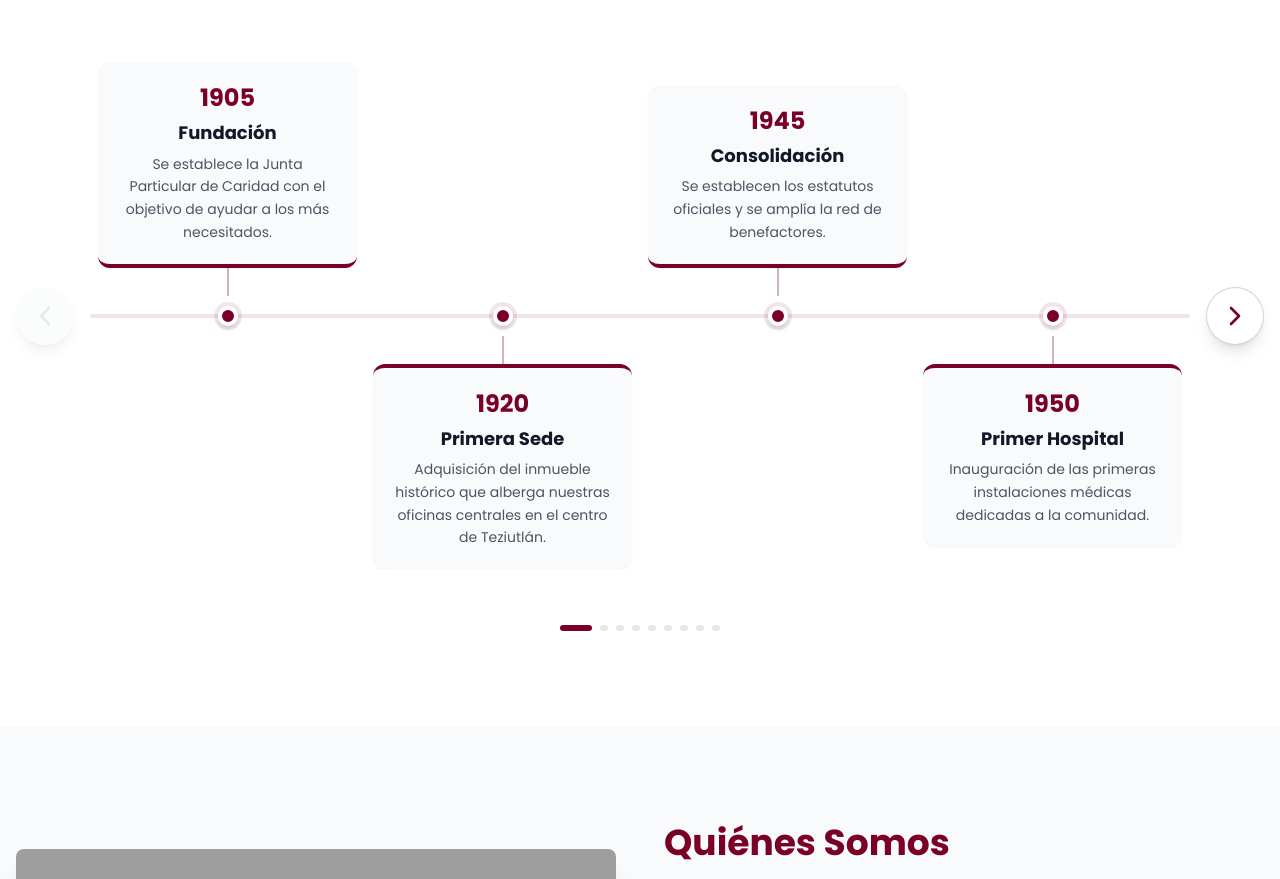
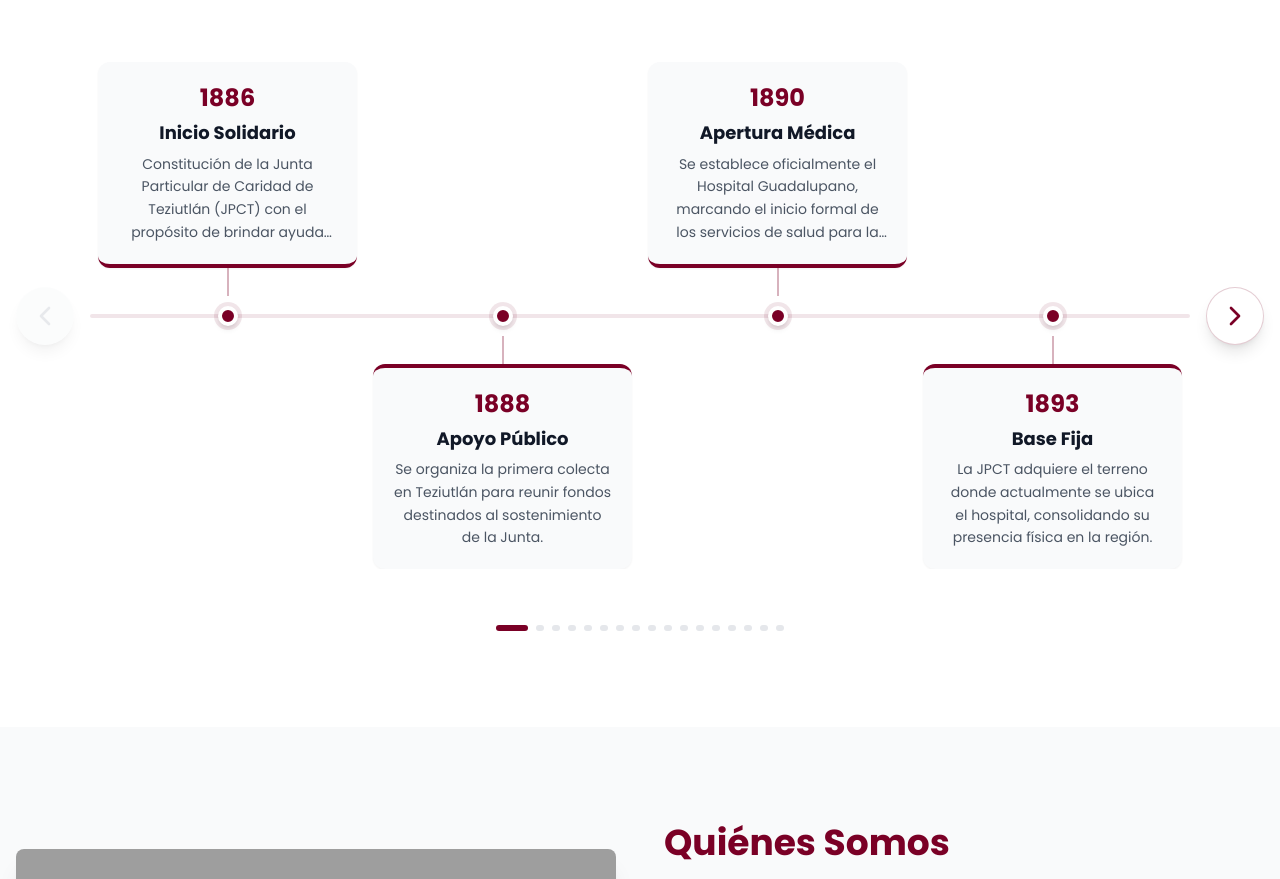
Before and after one commit to PabloBunny2003/website, a React (Vite) app: page / in a window 1280 px wide. Shown: the part 1040-1919 px from the top of the page. Built offline with nearby package versions, Linux system fonts and the light colour scheme; grey boxes are pictures that could not be loaded.

Commit message:
Timeline actualizado
Se agregaron nuevas fechas en timeline

```diff
--- a/src/components/Timeline.tsx
+++ b/src/components/Timeline.tsx
@@ -5,18 +5,26 @@ import { ChevronLeft, ChevronRight } from 'lucide-react';
 import { motion, AnimatePresence } from 'framer-motion';
 
 const milestones = [
-  { year: '1905', title: 'Fundación', description: 'Se establece la Junta Particular de Caridad con el objetivo de ayudar a los más necesitados.' },
-  { year: '1920', title: 'Primera Sede', description: 'Adquisición del inmueble histórico que alberga nuestras oficinas centrales en el centro de Teziutlán.' },
-  { year: '1945', title: 'Consolidación', description: 'Se establecen los estatutos oficiales y se amplía la red de benefactores.' },
-  { year: '1950', title: 'Primer Hospital', description: 'Inauguración de las primeras instalaciones médicas dedicadas a la comunidad.' },
-  { year: '1965', title: 'Voluntariado', description: 'Se formaliza el grupo de damas voluntarias para apoyo en asistencia social.' },
-  { year: '1985', title: 'Expansión', description: 'Ampliación de servicios incluyendo velatorios y asistencia social integral.' },
-  { year: '1998', title: 'Reconocimiento', description: 'Premio estatal al mérito altruista por la labor ininterrumpida en la sierra nororiental.' },
-  { year: '2005', title: 'Centenario', description: 'Celebración de 100 años de servicio ininterrumpido a la comunidad teziuteca.' },
-  { year: '2010', title: 'Modernización', description: 'Renovación de equipos médicos y reestructuración administrativa del hospital.' },
-  { year: '2018', title: 'Nuevas Áreas', description: 'Apertura de la unidad de rehabilitación física y terapia para pacientes de bajos recursos.' },
-  { year: '2020', title: 'Resiliencia', description: 'Adaptación de protocolos y apoyo extraordinario durante la contingencia sanitaria.' },
-  { year: '2024', title: 'Actualidad', description: 'Continuamos sirviendo con la misma pasión y compromiso que el primer día.' },
+  { year: '1886', title: 'Inicio Solidario', description: 'Constitución de la Junta Particular de Caridad de Teziutlán (JPCT) con el propósito de brindar ayuda social y médica a los más necesitados.' },
+  { year: '1888', title: 'Apoyo Público', description: 'Se organiza la primera colecta en Teziutlán para reunir fondos destinados al sostenimiento de la Junta.' },
+  { year: '1890', title: 'Apertura Médica', description: 'Se establece oficialmente el Hospital Guadalupano, marcando el inicio formal de los servicios de salud para la comunidad.' },
+  { year: '1893', title: 'Base Fija', description: 'La JPCT adquiere el terreno donde actualmente se ubica el hospital, consolidando su presencia física en la región.' },
+  { year: '1900', title: 'Reconocimiento Legal', description: 'La JPCT obtiene personalidad jurídica y se reconoce oficialmente como institución de asistencia privada.' },
+  { year: '1914–1917', title: 'Servicio Humanitario', description: 'Durante la Revolución Mexicana, el hospital atiende a heridos civiles y combatientes en medio de escasez y crisis.' },
+  { year: '1923', title: 'Infraestructura Nueva', description: 'Comienzan las primeras mejoras en equipamiento médico y en las instalaciones del hospital.' },
+  { year: '1935', title: 'Apoyo Vocacional', description: 'Se establecen colaboraciones con congregaciones religiosas dedicadas al cuidado de enfermos y asistencia médica.' },
+  { year: '1950', title: 'Nuevos Servicios', description: 'Se modernizan los servicios médicos y se amplían las áreas de atención general para mayor capacidad hospitalaria.' },
+  { year: '1967–1974', title: 'Obra Jenkins', description: 'Se lleva a cabo una reconstrucción importante del hospital con el auspicio de Fundación Jenkins.' },
+  { year: '1975', title: 'Hospital Renovado', description: 'Se reinaugura el hospital con nuevas áreas quirúrgicas, laboratorios y mejoras estructurales.' },
+  { year: '1975–1984', title: 'Impulso Tepeyac', description: 'La Fundación Tepeyac apoya la ampliación y modernización del hospital durante casi una década.' },
+  { year: '1985–1996', title: 'Apoyo Teziutlán', description: 'Periodo de fortalecimiento institucional con el auspicio de Fundación Teziutlán, asegurando operación y mantenimiento.' },
+  { year: '1997–2008', title: 'Vínculo UPAEP', description: 'Se establece una colaboración estratégica con la UPAEP, fortaleciendo prácticas clínicas y capacitación profesional.' },
+  { year: '2000', title: 'Apoyo Nacional', description: 'Nacional Monte de Piedad y otras instituciones brindan apoyo económico para mejorar servicios y equipamiento.' },
+  { year: '2010', title: 'Salud Comunitaria', description: 'Se implementan campañas médicas gratuitas en Teziutlán y municipios cercanos para ampliar el alcance social.' },
+  { year: '2015', title: 'Registros Digitales', description: 'Se digitaliza parcialmente la información médica y administrativa, mejorando el control de datos.' },
+  { year: '2020', title: 'Área Aislada', description: 'El hospital adapta protocolos sanitarios, habilita zonas de aislamiento y refuerza atención respiratoria durante la pandemia de COVID-19.' },
+  { year: '2023', title: 'Legado Vivo', description: 'La JPCT celebra más de 137 años de labor médica y social continua en la región.' },
+  { year: '2025', title: 'Transformación Total', description: 'Se implementa un nuevo sitio web, migración de datos a SQL Server y dashboards Power BI para mejorar toma de decisiones, comunicación y gestión hospitalaria.' },
 ];
 
 export default function Timeline() {
```
